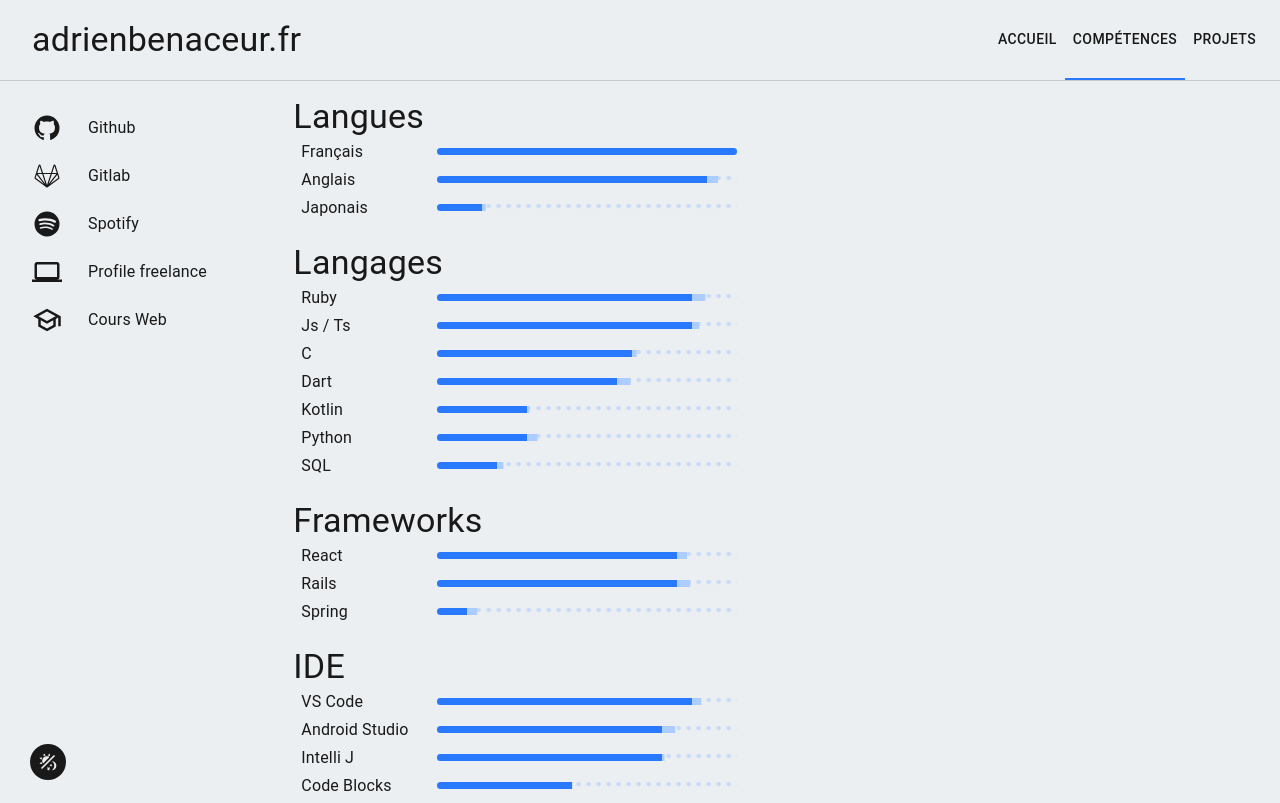
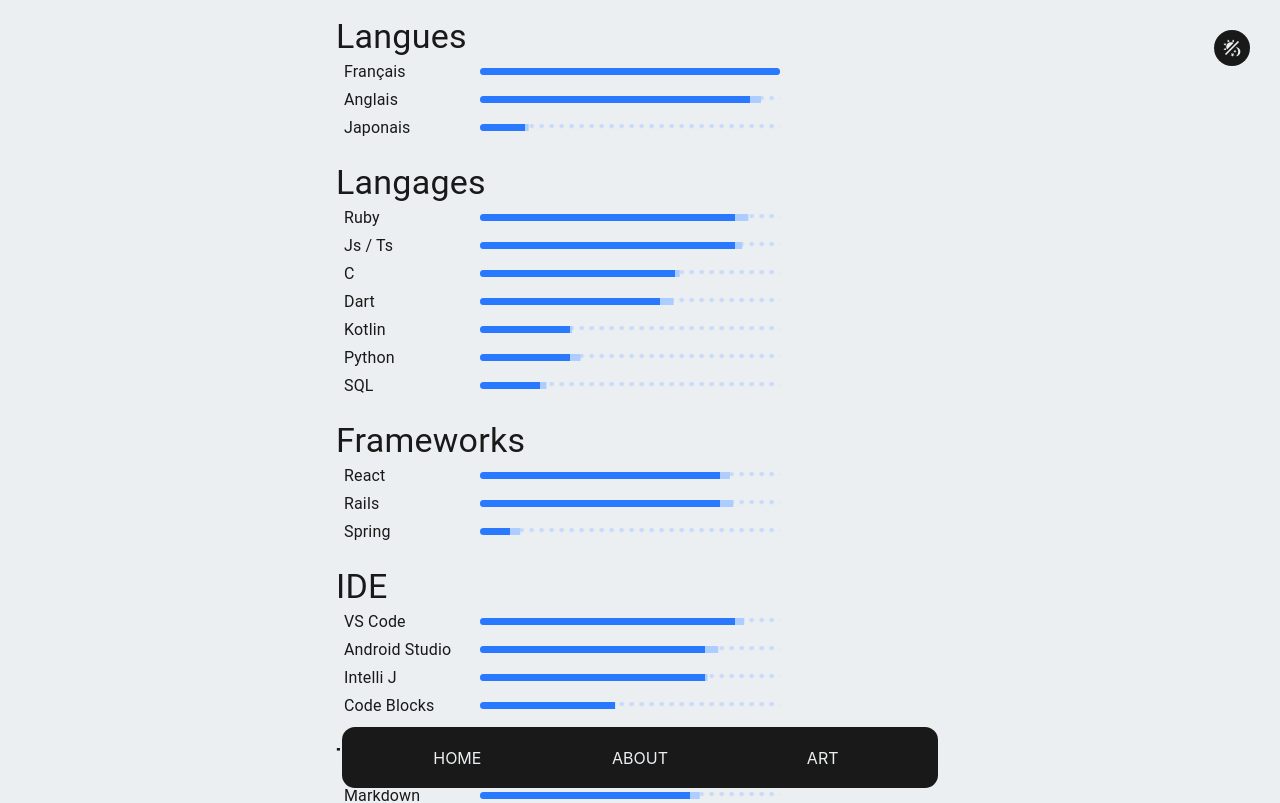
Before and after one commit to NoahAncolie/portfolio, a React (Create React App) app: page /competences in a window 1280 px wide. Shown: the top 803 px of the page. Built offline with nearby package versions, Linux system fonts and the light colour scheme.

Commit message:
Changement du menu

```diff
--- a/src/App.css
+++ b/src/App.css
@@ -35,12 +35,12 @@
 
 @keyframes goUp {
     0% {
-        transform: translateY(100%);
+        transform: translateX(100%);
     }
 }
 
 @keyframes goLeft {
     0% {
-        transform: translateY(-100%);
+        transform: translateX(100%);
     }
 }
--- a/src/App.tsx
+++ b/src/App.tsx
@@ -6,6 +6,7 @@
 import React from "react";
 import { BrowserRouter } from "react-router-dom";
 import "./App.css";
+import { BottomMenu } from "./components/bottom_menu";
 import { Footer } from "./components/footer/footer";
 import { Main } from "./components/main/main";
 import { Navbar } from "./components/navbar/navbar";
@@ -87,11 +88,12 @@
                 backgroundColor: "primary.main",
               }}
             >
-              <Navbar />
               <Main />
+              <BottomMenu />
               <Footer />
             </Box>
           </BrowserRouter>
+          {/* THEME TOOGLER  */}
           <Box
             sx={{
               width: 20,
@@ -101,8 +103,8 @@
               backgroundColor: "text.primary",
               color: "primary.main",
               position: "fixed",
-              bottom: 20,
-              left: 30,
+              top: 30,
+              right: 30,
               zIndex: 400,
               transition: "0.5s ease-in-out",
               transform: this.state.is_dark ? "rotate(0deg)" : "rotate(180deg)",
@@ -113,6 +115,7 @@
           >
             <Icon path={mdiThemeLightDark} />
           </Box>
+          {/* TRANSITION adrienbenaceur.fr */}
           <Box
             sx={{
               backgroundColor: "primary.main",
@@ -127,10 +130,10 @@
             className="adrienbenaceur"
           >
             <Box display="flex" sx={{overflow: 'hidden'}}>
-              <Typography variant="h1" sx={{ fontSize: "5.5vw"}} color="secondary" className="anime-name">
+              <Typography variant="h1" sx={{ fontSize: "5.5vw"}} color="text.primary" className="anime-name">
                 adrienbenaceur
               </Typography>
-              <Typography variant="h1" sx={{ color: "text.primary", fontSize: "5.5vw" }} className="anime-fr">
+              <Typography variant="h1" sx={{ fontSize: "5.5vw" }} color="secondary" className="anime-fr">
                 .fr
               </Typography>
             </Box>
--- /dev/null
+++ b/src/components/bottom_menu/index.css
@@ -0,0 +1,19 @@
+.bottom-menu-wrapper {
+    position: fixed;
+    bottom: 0;
+    width: 100%;
+    height: 50px;
+    background-color: blanchedalmond;
+    display: flex;
+    justify-content: space-around;
+}
+
+.closed-menu {
+    overflow: hidden;
+    height: 0px;
+}
+
+.opened-menu {
+    overflow: hidden;
+    height: 200px;
+}
--- /dev/null
+++ b/src/components/bottom_menu/index.tsx
@@ -0,0 +1,160 @@
+import { mdiThemeLightDark } from "@mdi/js";
+import Icon from "@mdi/react";
+import { Box, List, ListItem, ListItemButton, Typography } from "@mui/material";
+import { Container } from "@mui/system";
+import { useState } from "react";
+import { Link } from "react-router-dom";
+import { Main } from "../main/main";
+import "./index.css";
+
+export function BottomMenu(props: any): JSX.Element {
+  const [menuName, setMenuName] = useState("closed-menu");
+
+  function toggleMenuName() {
+    const newName = menuName === "closed-menu" ? "opened-menu" : "closed-menu";
+    setMenuName(newName);
+  }
+
+  return (
+    <Container
+      sx={{
+        border: 2,
+        borderColor: "primary.main",
+        minHeight: 60,
+        borderRadius: "15px",
+        backdropFilter: "blur(8px)",
+        WebkitBackdropFilter: "blur(8px)",
+        backgroundColor: "text.primary",
+        color: "primary.main",
+        padding: 0,
+        zIndex: 50,
+        position: "fixed",
+        bottom: 10,
+        left: "50%",
+        transform: "translateX(-50%)",
+      }}
+      maxWidth="sm"
+    >
+      {/* LINK LIST  */}
+      <Box
+        id="menu-links"
+        className={menuName}
+        sx={{ transition: "0.3s cubic-bezier(.17,.88,.59,.96)", display: 'flex' }}
+      >
+        <List onClick={toggleMenuName} sx={{ "a": {transition: "0.3s cubic-bezier(.94,0,.52,1)",  color: 'primary.main', textDecoration: 'none', display: 'block', borderLeft: 1, borderColor: "text.disabled",paddingLeft: 1, "&:hover": {borderColor: 'secondary.main', color: "secondary.main"}}}}>
+          <ListItem>
+            <Typography variant="caption" >On this website</Typography>
+          </ListItem>
+          <ListItem>
+            <Link to="/competences">Skills</Link>
+          </ListItem>
+          <ListItem>
+            <Link to="/projets">Projects</Link>
+          </ListItem>
+        </List>
+        <List onClick={toggleMenuName} sx={{ "a": {transition: "0.3s cubic-bezier(.94,0,.52,1)",  color: 'primary.main', textDecoration: 'none', display: 'block', borderLeft: 1, borderColor: "text.disabled",paddingLeft: 1, "&:hover": {borderColor: 'secondary.main', color: "secondary.main"}}}}>
+          <ListItem>
+            <Typography variant="caption" >On the internet</Typography>
+          </ListItem>
+          <ListItem>
+            <a href="https://github.com/NoahAncolie" target="_blank" rel="noopener noreferrer">Github</a>
+          </ListItem>
+          <ListItem>
+            <a href="https://gitlab.com/AdrienBenaceur" target="_blank" rel="noopener noreferrer">Gitlab</a>
+          </ListItem>
+          <ListItem>
+            <a href="https://open.spotify.com/user/adrien-f?si=08f3d6f7cb11455c" target="_blank" rel="noopener noreferrer">Spotify</a>
+          </ListItem>
+          <ListItem>
+            <a href="https://www.malt.fr/profile/adrienbenaceur" target="_blank" rel="noopener noreferrer">Malt</a>
+          </ListItem>
+        </List>
+      </Box>
+      {/* MENU LIST  */}
+      <Box id="menu-content" sx={{ padding: 0, borderRadius: '10px' }}>
+        <List
+          sx={{
+            display: "flex",
+            justifyContent: "space-around",
+            alignItems: "center",
+            padding: 0,
+          }}
+        >
+          <ListItem
+            sx={{
+              margin: 1,
+              border: 1,
+              borderColor: "text.primary",
+              "&:hover": { borderColor: "text.disabled" },
+              transition: "1s ease-in-out",
+              borderRadius: "10px",
+              height: 45,
+              width: "100%",
+            }}
+            disablePadding
+          >
+            <ListItemButton
+              sx={{
+                margin: 0,
+                height: "100%",
+                borderRadius: "10px",
+                justifyContent: "center",
+              }}
+            >
+              HOME
+            </ListItemButton>
+          </ListItem>
+          <ListItem
+            sx={{
+              margin: 1,
+              border: 1,
+              borderColor: "text.primary",
+              "&:hover": { borderColor: "text.disabled" },
+              transition: "1s ease-in-out",
+              borderRadius: "10px",
+              height: 45,
+              width: "100%",
+            }}
+            disablePadding
+          >
+            <ListItemButton
+              sx={{
+                margin: 0,
+                height: "100%",
+                borderRadius: "10px",
+                justifyContent: "center",
+              }}
+              onClick={toggleMenuName}
+            >
+              ABOUT
+            </ListItemButton>
+          </ListItem>
+          <ListItem
+            sx={{
+              margin: 1,
+              border: 1,
+              borderColor: "text.primary",
+              "&:hover": { borderColor: "text.disabled" },
+              transition: "1s ease-in-out",
+              borderRadius: "10px",
+              height: 45,
+              width: "100%",
+            }}
+            disablePadding
+          >
+            <ListItemButton
+              sx={{
+                margin: 0,
+                height: "100%",
+                borderRadius: "10px",
+                justifyContent: "center",
+              }}
+            >
+              ART
+            </ListItemButton>
+          </ListItem>
+        </List>
+      </Box>
+    </Container>
+  );
+}
--- a/src/components/footer/footer.tsx
+++ b/src/components/footer/footer.tsx
@@ -26,7 +26,7 @@
                     borderColor: "text.secondary",
                     textAlign: "center",
                     py: 3.5,
-                    backgroundColor: "primary.dark",
+                    backgroundColor: "primary.main",
                   }}
                 >
                   <Typography variant="caption">
--- a/src/components/main/home_route/home.tsx
+++ b/src/components/main/home_route/home.tsx
@@ -16,7 +16,7 @@
 import { Box, Button, Grid, List, ListItem, Typography } from "@mui/material";
 import React from "react";
 import CV from "../../../assets/images/adrienbenaceur.png";
-import profile from "../../../assets/images/photo.jpeg";
+import profile from "../../../assets/images/ice.png";
 import { Favourite } from "./favourite";
 import "./index.css";
 
@@ -38,8 +38,7 @@
             sx={{
               width: 1,
               borderRadius: 5,
-              overflow: "hidden",
-              boxShadow: 1,
+              overflow: "hidden"
             }}
           >
             <img
--- a/src/components/main/main.tsx
+++ b/src/components/main/main.tsx
@@ -27,7 +27,7 @@
     return (
       <Box
         sx={{
-          width: "100vw",
+          width: "100%",
           minHeight: "100vh",
           backgroundColor: "primary.main",
         }}
@@ -35,45 +35,12 @@
         <Grid container spacing={0}>
           <Grid
             item
-            lg={2.6}
+            lg={3}
             md={12}
             sm={12}
             className="hidden-sm"
-            sx={{ p: 2, mt: 10, top: 0 }}
+            sx={{ p: 2, top: 0 }}
           >
-            <Box sx={{ position: "sticky", top: 85 }}>
-              <List className="link-list">
-                <AnnexeLink
-                  link_icon={mdiGithub}
-                  link_url="https://github.com/NoahAncolie"
-                  link_name="Github"
-                />
-
-                <AnnexeLink
-                  link_icon={mdiGitlab}
-                  link_url="https://gitlab.com/AdrienBenaceur"
-                  link_name="Gitlab"
-                />
-
-                <AnnexeLink
-                  link_icon={mdiSpotify}
-                  link_url="https://open.spotify.com/user/adrien-f?si=08f3d6f7cb11455c"
-                  link_name="Spotify"
-                />
-
-                <AnnexeLink
-                  link_icon={mdiLaptop}
-                  link_url="https://www.malt.fr/profile/adrienbenaceur"
-                  link_name="Profile freelance"
-                />
-
-                <AnnexeLink
-                  link_icon={mdiSchoolOutline}
-                  link_url="https://noahancolie.github.io/cours_html_css/index.html"
-                  link_name="Cours Web"
-                />
-              </List>
-            </Box>
           </Grid>
           <Grid
             item
@@ -81,7 +48,6 @@
             sx={{
               pt: 2,
               px: 2,
-              mt: 10,
             }}
           >
             <Routes>
@@ -90,7 +56,7 @@
               <Route path="/projets" element={<Project />} />
             </Routes>
           </Grid>
-          <Grid item lg={3.4}></Grid>
+          <Grid item lg={3}></Grid>
         </Grid>
       </Box>
     );
--- a/src/components/main/skills_route/skills.tsx
+++ b/src/components/main/skills_route/skills.tsx
@@ -77,7 +77,7 @@
               <Skillbar skill_name="Vim" skill_value={65} />
               <Skillbar skill_name="Git" skill_value={50} />
               <Skillbar skill_name="Flutter" skill_value={45} />
-              <Skillbar skill_name="Open Id" skill_value={35} />
+              <Skillbar skill_name="OAuth" skill_value={60} />
             </Box>
           </section>
           <br />
@@ -88,7 +88,7 @@
             <Box>
               <Skillbar skill_name="Linux" skill_value={65} />
               <Skillbar skill_name="MacOS" skill_value={55} />
-              <Skillbar skill_name="Windows" skill_value={20} />
+              <Skillbar skill_name="Windows" skill_value={70} />
             </Box>
           </section>
           <br />
--- a/src/components/navbar/navbar.tsx
+++ b/src/components/navbar/navbar.tsx
@@ -86,6 +86,7 @@
               height: 80,
               backdropFilter: "blur(8px)",
               WebkitBackdropFilter: "blur(8px)",
+              backgroundColor: "text.disabled",
               position: "fixed",
               top: 0,
               left: 0,
@@ -94,7 +95,6 @@
               justifyContent: "space-between",
               borderBottom: 1,
               borderColor: "text.secondary",
-              backgroundColor: "text.disabled",
               zIndex: 50,
             }}
           >
```
Also changed, not shown: 1 other file (tests, documents, lock files or other folders).
